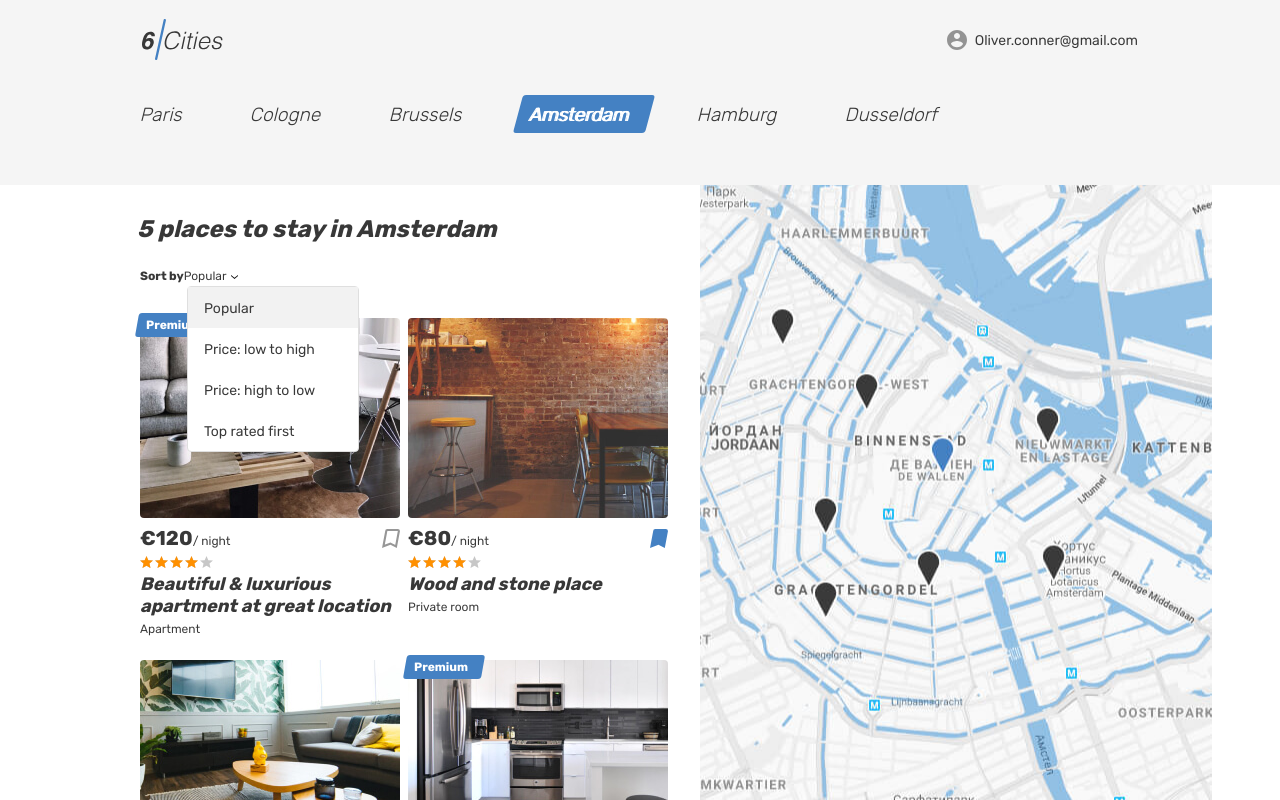
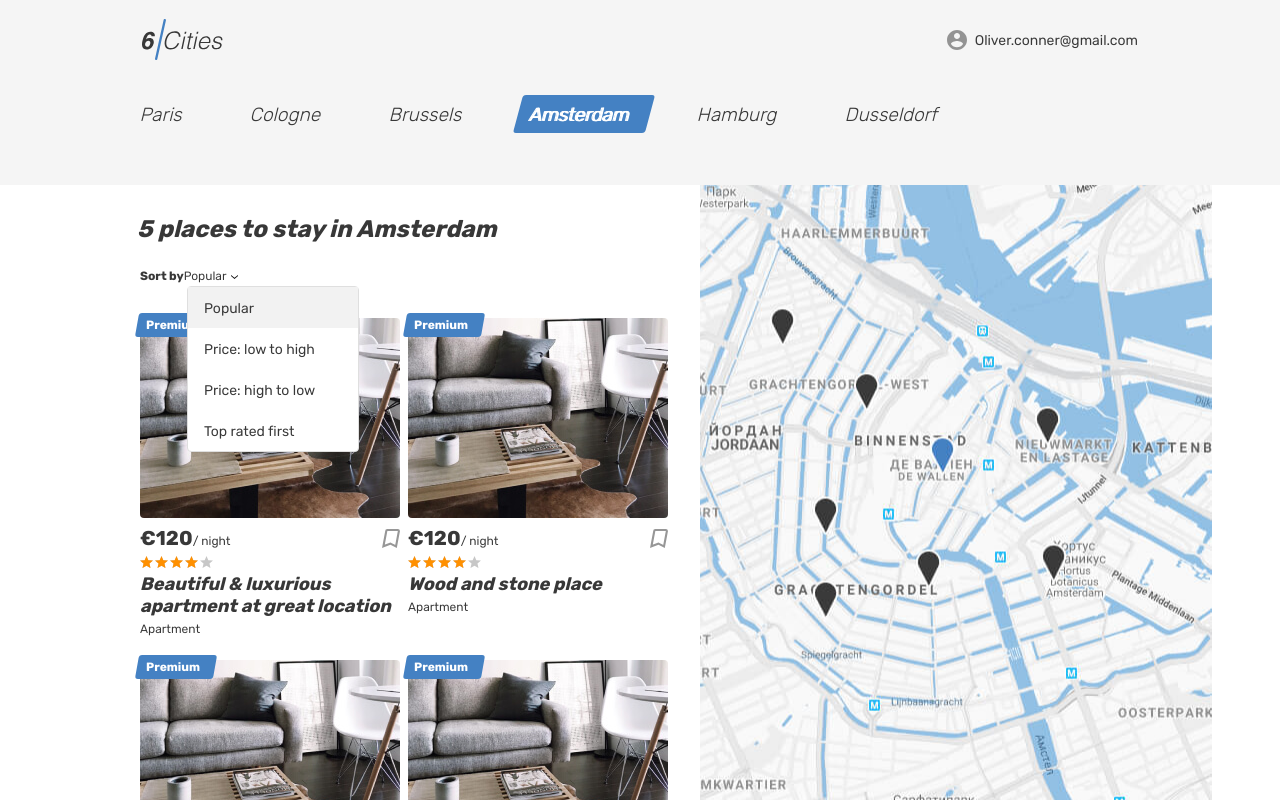
Before and after one commit to maximkatut/six-cities, a React app: page / in a window 1280 px wide. Built offline with nearby package versions, Linux system fonts and the light colour scheme.

Commit message:
add rentNames and render rent cards by map

```diff
--- a/src/components/app/app.jsx
+++ b/src/components/app/app.jsx
@@ -3,14 +3,16 @@ import PropTypes from 'prop-types';
 import Main from '../main/main.jsx';
 
 const App = (props) => {
-  const {rentCount} = props;
+  const {rentCount, rentNames} = props;
   return <Main
     rentCount = {rentCount}
+    rentNames = {rentNames}
   />;
 };
 
 App.propTypes = {
-  rentCount: PropTypes.number.isRequired
+  rentCount: PropTypes.number.isRequired,
+  rentNames: PropTypes.arrayOf(PropTypes.string.isRequired).isRequired
 };
 
 export default App;
--- a/src/components/main/main.jsx
+++ b/src/components/main/main.jsx
@@ -2,7 +2,7 @@ import React from 'react';
 import PropTypes from 'prop-types';
 
 const Main = (props) => {
-  const {rentCount} = props;
+  const {rentCount, rentNames} = props;
   return <div className="page page--gray page--main">
     <header className="header">
       <div className="container">
@@ -93,7 +93,8 @@ const Main = (props) => {
         */}
             </form>
             <div className="cities__places-list places__list tabs__content">
-              <article className="cities__place-card place-card">
+              {rentNames.map((name, index) => {
+                return <article key={index} className="cities__place-card place-card">
                   <div className="place-card__mark">
                     <span>Premium</span>
                   </div>
@@ -122,138 +123,12 @@ const Main = (props) => {
                       </div>
                     </div>
                     <h2 className="place-card__name">
-                    <a href="#">Beautiful &amp; luxurious apartment at great location</a>
+                      <a href="#">{name}</a>
                     </h2>
                     <p className="place-card__type">Apartment</p>
                   </div>
-              </article>
-              <article className="cities__place-card place-card">
-                <div className="cities__image-wrapper place-card__image-wrapper">
-                  <a href="#">
-                    <img className="place-card__image" src="img/room.jpg" width={260} height={200} alt="Place image" />
-                  </a>
-                </div>
-                <div className="place-card__info">
-                  <div className="place-card__price-wrapper">
-                    <div className="place-card__price">
-                      <b className="place-card__price-value">€80</b>
-                      <span className="place-card__price-text">/&nbsp;night</span>
-                    </div>
-                    <button className="place-card__bookmark-button place-card__bookmark-button--active button" type="button">
-                      <svg className="place-card__bookmark-icon" width={18} height={19}>
-                        <use xlinkHref="#icon-bookmark" />
-                      </svg>
-                      <span className="visually-hidden">In bookmarks</span>
-                    </button>
-                  </div>
-                  <div className="place-card__rating rating">
-                    <div className="place-card__stars rating__stars">
-                      <span style={{width: `80%`}} />
-                      <span className="visually-hidden">Rating</span>
-                    </div>
-                  </div>
-                  <h2 className="place-card__name">
-                    <a href="#">Wood and stone place</a>
-                  </h2>
-                  <p className="place-card__type">Private room</p>
-                </div>
-              </article>
-              <article className="cities__place-card place-card">
-                <div className="cities__image-wrapper place-card__image-wrapper">
-                  <a href="#">
-                    <img className="place-card__image" src="img/apartment-02.jpg" width={260} height={200} alt="Place image" />
-                  </a>
-                </div>
-                <div className="place-card__info">
-                  <div className="place-card__price-wrapper">
-                    <div className="place-card__price">
-                      <b className="place-card__price-value">€132</b>
-                      <span className="place-card__price-text">/&nbsp;night</span>
-                    </div>
-                    <button className="place-card__bookmark-button button" type="button">
-                      <svg className="place-card__bookmark-icon" width={18} height={19}>
-                        <use xlinkHref="#icon-bookmark" />
-                      </svg>
-                      <span className="visually-hidden">To bookmarks</span>
-                    </button>
-                  </div>
-                  <div className="place-card__rating rating">
-                    <div className="place-card__stars rating__stars">
-                      <span style={{width: `80%`}} />
-                      <span className="visually-hidden">Rating</span>
-                    </div>
-                  </div>
-                  <h2 className="place-card__name">
-                    <a href="#">Canal View Prinsengracht</a>
-                  </h2>
-                  <p className="place-card__type">Apartment</p>
-                </div>
-              </article>
-              <article className="cities__place-card place-card">
-                <div className="place-card__mark">
-                  <span>Premium</span>
-                </div>
-                <div className="cities__image-wrapper place-card__image-wrapper">
-                  <a href="#">
-                    <img className="place-card__image" src="img/apartment-03.jpg" width={260} height={200} alt="Place image" />
-                  </a>
-                </div>
-                <div className="place-card__info">
-                  <div className="place-card__price-wrapper">
-                    <div className="place-card__price">
-                      <b className="place-card__price-value">€180</b>
-                      <span className="place-card__price-text">/&nbsp;night</span>
-                    </div>
-                    <button className="place-card__bookmark-button button" type="button">
-                      <svg className="place-card__bookmark-icon" width={18} height={19}>
-                        <use xlinkHref="#icon-bookmark" />
-                      </svg>
-                      <span className="visually-hidden">To bookmarks</span>
-                    </button>
-                  </div>
-                  <div className="place-card__rating rating">
-                    <div className="place-card__stars rating__stars">
-                      <span style={{width: `100%`}} />
-                      <span className="visually-hidden">Rating</span>
-                    </div>
-                  </div>
-                  <h2 className="place-card__name">
-                    <a href="#">Nice, cozy, warm big bed apartment</a>
-                  </h2>
-                  <p className="place-card__type">Apartment</p>
-                </div>
-              </article>
-              <article className="cities__place-card place-card">
-                <div className="cities__image-wrapper place-card__image-wrapper">
-                  <a href="#">
-                    <img className="place-card__image" src="img/room.jpg" width={260} height={200} alt="Place image" />
-                  </a>
-                </div>
-                <div className="place-card__info">
-                  <div className="place-card__price-wrapper">
-                    <div className="place-card__price">
-                      <b className="place-card__price-value">€80</b>
-                      <span className="place-card__price-text">/&nbsp;night</span>
-                    </div>
-                    <button className="place-card__bookmark-button place-card__bookmark-button--active button" type="button">
-                      <svg className="place-card__bookmark-icon" width={18} height={19}>
-                        <use xlinkHref="#icon-bookmark-active" />
-                      </svg>
-                      <span className="visually-hidden">In bookmarks</span>
-                    </button>
-                  </div>
-                  <div className="place-card__rating rating">
-                    <div className="place-card__stars rating__stars">
-                      <span style={{width: `80%`}} />
-                      <span className="visually-hidden">Rating</span>
-                    </div>
-                  </div>
-                  <h2 className="place-card__name">
-                    <a href="#">Wood and stone place</a>
-                  </h2>
-                  <p className="place-card__type">Private room</p>
-                </div>
-              </article>
+                </article>;
+              })}
             </div>
           </section>
           <div className="cities__right-section">
@@ -267,7 +142,8 @@ const Main = (props) => {
 };
 
 Main.propTypes = {
-  rentCount: PropTypes.number.isRequired
+  rentCount: PropTypes.number.isRequired,
+  rentNames: PropTypes.arrayOf(PropTypes.string.isRequired).isRequired
 };
 
 export default Main;
--- a/src/index.js
+++ b/src/index.js
@@ -3,10 +3,22 @@ import ReactDOM from 'react-dom';
 import App from './components/app/app.jsx';
 
 const init = () => {
-  const rentCount = 5;
+
+  const data = {
+    rentCount: 5,
+    rentNames: [
+      `Beautiful & luxurious apartment at great location`,
+      `Wood and stone place`,
+      `Nice, cozy, warm big bed apartment`,
+      `Canal View Prinsengracht`,
+      `Huge house with fireplace`
+    ]
+  };
+
   ReactDOM.render(
       <App
-        rentCount = {rentCount}
+        rentCount = {data.rentCount}
+        rentNames = {data.rentNames}
       />,
       document.querySelector(`#root`)
   );
```
Lines whose indentation alone changed are shown as unchanged.
